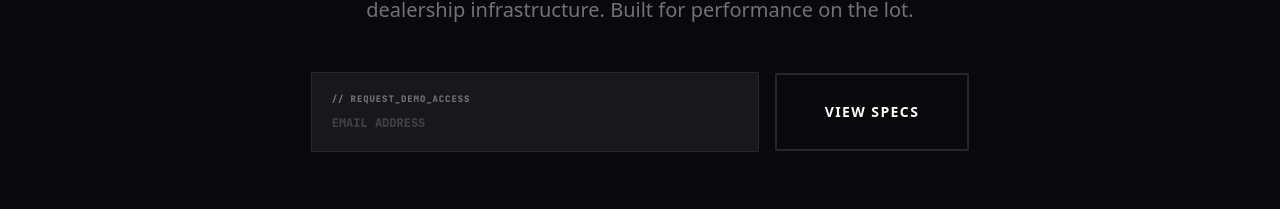
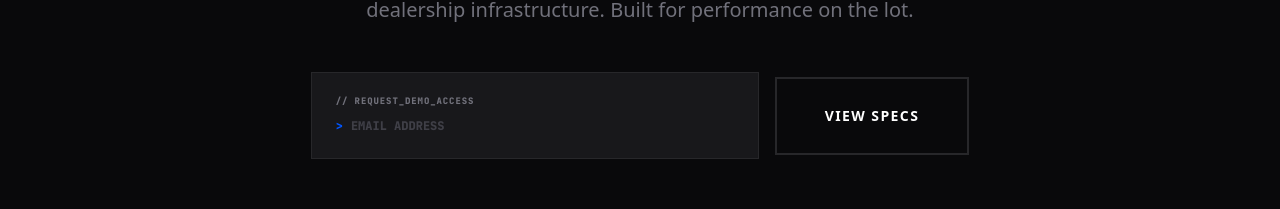
Before and after one commit to benwiththelens/LotEngine, a Next.js app: page / in a window 1280 px wide. Shown: the part 558-767 px from the top of the page. Built offline with nearby package versions, Linux system fonts and the light colour scheme; no server answers; the database is empty.

Commit message:
feat(marketing): refine demo terminal prompt and demote secondary CTA

```diff
--- a/app/(marketing)/page.tsx
+++ b/app/(marketing)/page.tsx
@@ -39,7 +39,7 @@ function DemoTerminal() {
 
   if (status === 'success') {
     return (
-      <div className="w-full bg-zinc-900 border border-zinc-800 p-5 flex items-center justify-center min-h-[66px]">
+      <div className="w-full bg-zinc-900 border border-zinc-800 p-6 flex items-center justify-center min-h-[78px]">
         <p className="font-mono text-[10px] text-[#0055FF] font-black uppercase tracking-[0.2em] animate-pulse">
           // REQUEST_RECEIVED: CHECK_YOUR_INBOX_SHORTLY
         </p>
@@ -48,15 +48,16 @@ function DemoTerminal() {
   }
 
   return (
-    <div className="w-full bg-zinc-900 border border-zinc-800 p-5 flex flex-col items-start gap-2">
-      <p className="font-mono text-[9px] text-zinc-500 font-black uppercase tracking-widest">
+    <div className="w-full bg-zinc-900 border border-zinc-800 p-6 flex flex-col items-start gap-3 min-h-[78px] justify-center">
+      <p className="font-mono text-[9px] text-zinc-500 font-black uppercase tracking-widest leading-none">
         // REQUEST_DEMO_ACCESS
       </p>
-      <form onSubmit={handleSubmit} className="w-full flex items-center gap-4">
+      <form onSubmit={handleSubmit} className="w-full flex items-center gap-2">
+        <span className="font-mono text-xs font-black text-[#0055FF]">{'>'}</span>
         <input
           type="email"
           placeholder="EMAIL ADDRESS"
-          className="flex-1 bg-transparent border-none outline-none font-mono text-xs font-black text-white placeholder:text-zinc-700"
+          className="flex-1 bg-transparent border-none outline-none font-mono text-xs font-black text-white placeholder:text-zinc-700 leading-none py-0 m-0"
           value={email}
           onChange={(e) => setEmail(e.target.value)}
           disabled={status === 'loading'}
```
